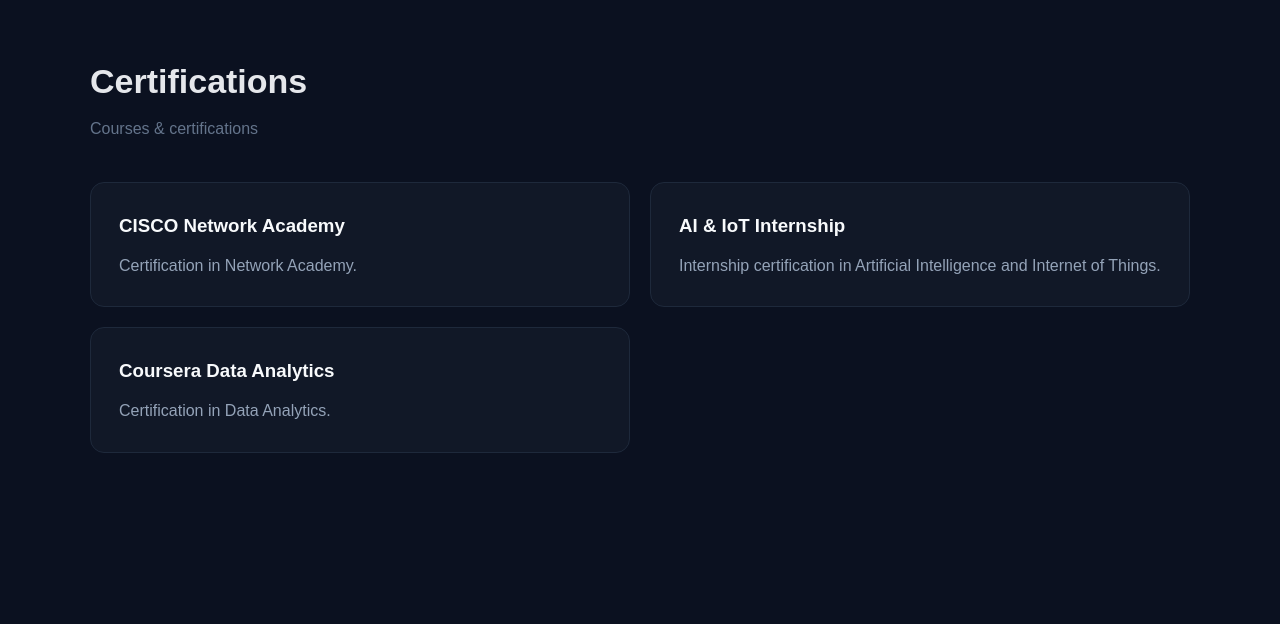
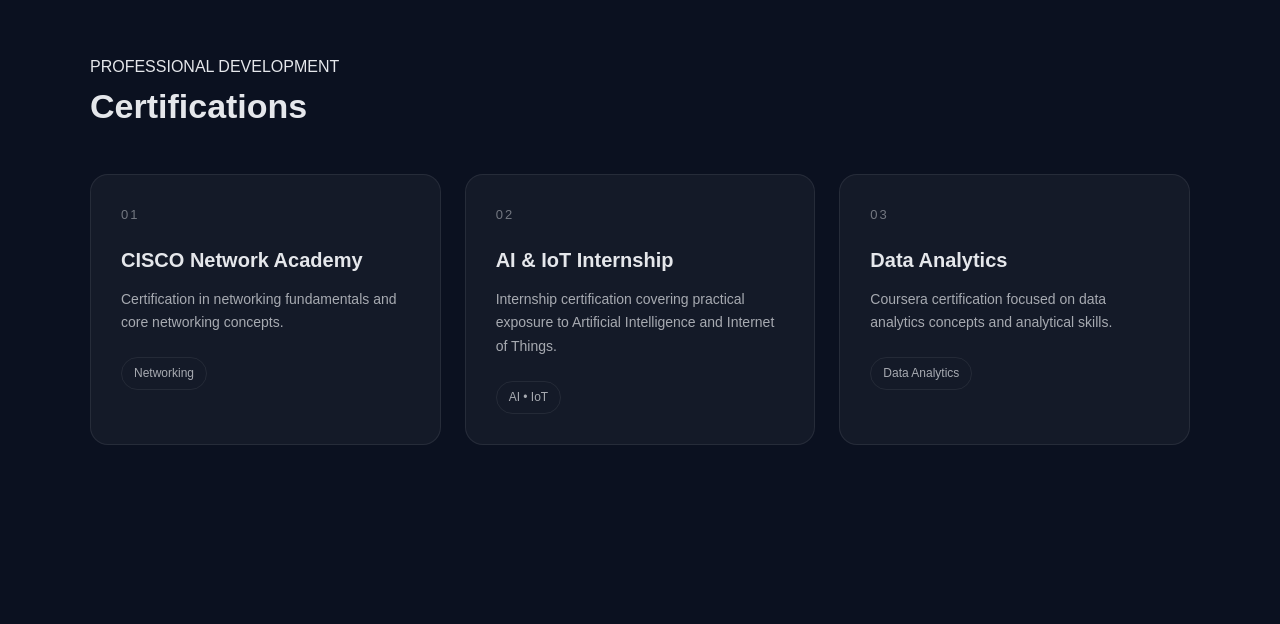
Before and after one commit to gokul-career/gokul-career.github.io, a plain HTML site: page index.html in a window 1280 px wide. Shown: the part 4617-5241 px from the top of the page. Drawn offline with Linux system fonts and the light colour scheme.

Commit message:
Upgrade Certifications section design

```diff
--- a/index.html
+++ b/index.html
@@ -717,6 +717,60 @@
     padding: 25px 20px;
   }
 }
+.certifications-grid {
+  display: grid;
+  grid-template-columns: repeat(3, 1fr);
+  gap: 24px;
+  margin-top: 40px;
+}
+
+.certification-card {
+  padding: 30px;
+  background: rgba(255, 255, 255, 0.04);
+  border: 1px solid rgba(255, 255, 255, 0.08);
+  border-radius: 18px;
+  transition: 0.3s ease;
+}
+
+.certification-card:hover {
+  transform: translateY(-7px);
+  border-color: rgba(255, 255, 255, 0.2);
+}
+
+.cert-number {
+  font-size: 13px;
+  opacity: 0.45;
+  letter-spacing: 2px;
+  margin-bottom: 20px;
+}
+
+.certification-card h3 {
+  font-size: 20px;
+  line-height: 1.4;
+  margin-bottom: 14px;
+}
+
+.certification-card p {
+  font-size: 14px;
+  line-height: 1.7;
+  opacity: 0.7;
+  margin-bottom: 22px;
+}
+
+.certification-card > span {
+  display: inline-block;
+  padding: 6px 12px;
+  border: 1px solid rgba(255, 255, 255, 0.1);
+  border-radius: 20px;
+  font-size: 12px;
+  opacity: 0.7;
+}
+
+@media (max-width: 800px) {
+  .certifications-grid {
+    grid-template-columns: 1fr;
+  }
+}
 </style>
 </head>
 
@@ -1060,43 +1114,50 @@
 
 <!-- CERTIFICATIONS -->
 
-<section>
+<section id="certifications">
   <div class="container">
 
     <div class="section-title">
+      <span>PROFESSIONAL DEVELOPMENT</span>
       <h2>Certifications</h2>
-            <p>Courses & certifications</p>
     </div>
 
-        <div class="cert-grid">
+    <div class="certifications-grid">
 
-            <div class="card">
+      <div class="certification-card">
+        <div class="cert-number">01</div>
         <h3>CISCO Network Academy</h3>
         <p>
-                    Certification in Network Academy.
+          Certification in networking fundamentals and
+          core networking concepts.
         </p>
+        <span>Networking</span>
       </div>
 
-            <div class="card">
+      <div class="certification-card">
+        <div class="cert-number">02</div>
         <h3>AI & IoT Internship</h3>
         <p>
-                    Internship certification in Artificial Intelligence
-                    and Internet of Things.
+          Internship certification covering practical exposure
+          to Artificial Intelligence and Internet of Things.
         </p>
+        <span>AI • IoT</span>
       </div>
 
-            <div class="card">
-                <h3>Coursera Data Analytics</h3>
+      <div class="certification-card">
+        <div class="cert-number">03</div>
+        <h3>Data Analytics</h3>
         <p>
-                    Certification in Data Analytics.
+          Coursera certification focused on data analytics
+          concepts and analytical skills.
         </p>
+        <span>Data Analytics</span>
       </div>
 
     </div>
 
   </div>
 </section>
-
 
 <!-- CONTACT -->
 
```
Lines whose indentation alone changed are shown as unchanged.
